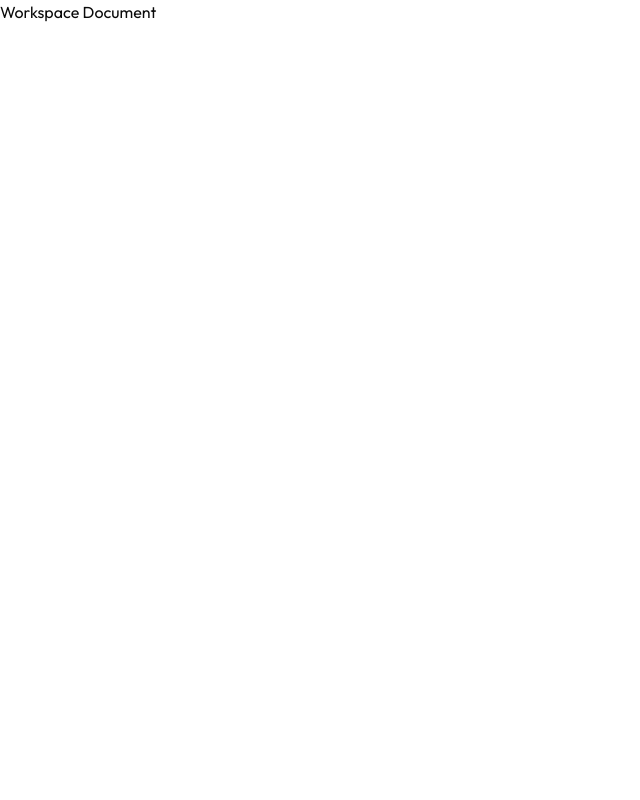
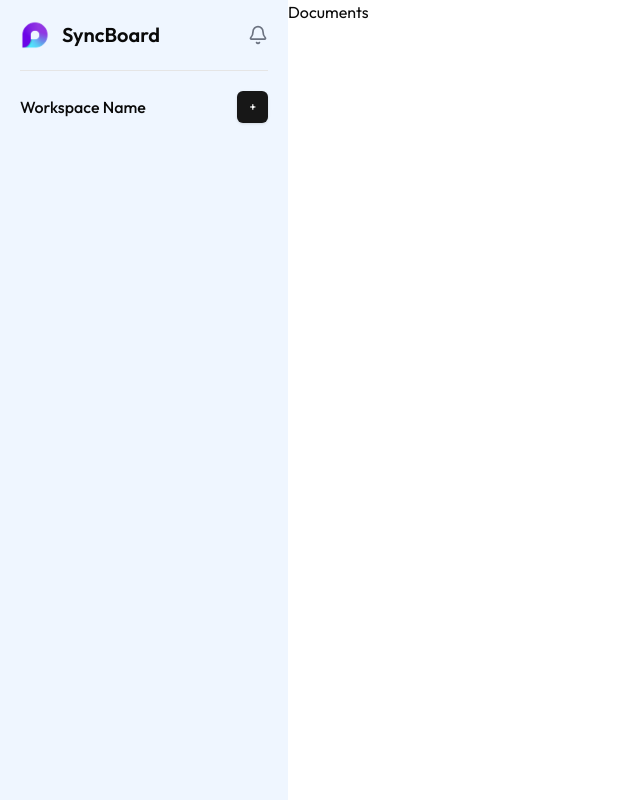
Before and after one commit to devanshV18/SyncBoard, a Next.js app: page /workspace/1/1 in a window 1280 px wide. Shown: the whole page, without its empty margins (0-640 px from the left). Built offline with nearby package versions, Linux system fonts and the light colour scheme; no server answers; the database is empty.

Commit message:
need to fix params issue

```diff
--- a/app/(routes)/workspace/[workspaceid]/[documentid]/page.jsx
+++ b/app/(routes)/workspace/[workspaceid]/[documentid]/page.jsx
@@ -1,9 +1,21 @@
-import React from 'react'
+"use client"
+import React, { useEffect } from 'react'
+import SideNav from '../../_components/SideNav'
+
 
 function WorkspaceDocument() {
+
   return (
     <div>
-      Workspace Document
+      {/* sidenavv */}
+      <div className=''>
+        <SideNav/>
+      </div>
+
+      {/* docuemnt */}
+      <div className='md:ml-72'>
+        Documents
+      </div>
     </div>
   )
 }
--- /dev/null
+++ b/app/(routes)/workspace/_components/SideNav.jsx
@@ -0,0 +1,50 @@
+"use client"
+import Button from 'app/_components/Button'
+import Logo from 'app/_components/Logo'
+import { db } from 'config/firebase.config'
+import { collection, onSnapshot, query, where, doc, setDoc} from 'firebase/firestore'
+import { BellIcon } from 'lucide-react'
+import { useParams } from 'next/navigation'
+import React, { useEffect } from 'react'
+
+function SideNav() {
+    const params = useParams()
+
+    useEffect(() => {
+        if(params?.workspaceid){
+            getDocumentList()
+        }
+    },[params])
+
+
+    //used to get latest document list
+    const getDocumentList = () => {
+        const q = query(collection(db, 'workspaceDocuments'),
+        where('workspaceId', '==', Number(params?.workspaceid)))
+
+        const unsubscribe = onSnapshot(q, (querySnapshot) => {
+            querySnapshot.forEach((doc) => {
+                console.log(doc.data())
+            })
+        })
+    }
+
+  return (
+    <div className='h-screen md:w-72 hidden md:block fixed bg-blue-50 p-5'>
+      <div className='flex justify-between items-center'>
+        <Logo/>
+        <BellIcon className='h-5 w-5 text-gray-500'/>
+      </div>
+      <hr className='my-5'></hr>
+
+
+      <div>
+        <div className='flex justify-between items-center'>
+            <h2 className='font-medium'>Workspace Name</h2>
+            <Button size='sm'>+</Button>
+        </div>
+      </div>
+    </div>
+  )
+}
+export default SideNav
```
